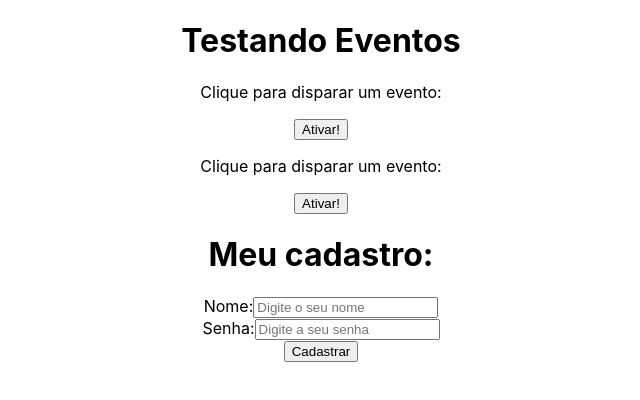
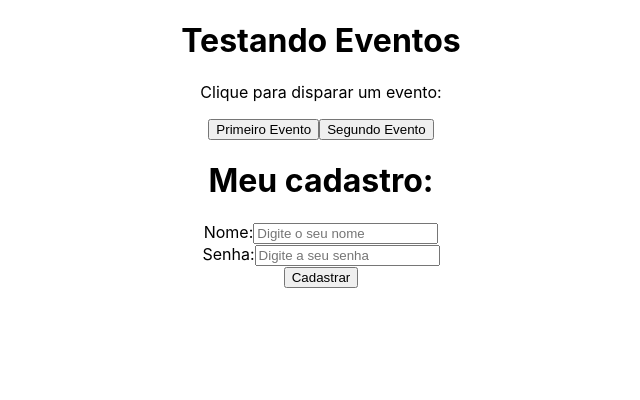
Before and after one commit to Gustavo121/Aula-de-React, a React (Create React App) app: page / in a window 1280 px wide. Shown: the top 400 px of the page, without its empty margins (319-959 px from the left). Built offline with nearby package versions, Linux system fonts and the light colour scheme.

Commit message:
utilizandoeventos por props

```diff
--- a/src/App.js
+++ b/src/App.js
@@ -8,7 +8,6 @@
     <div className="App">
       <h1>Testando Eventos</h1>
       <Evento numero="1" />
-      <Evento numero="2" />
       <Form />
     </div>
   );
--- a/src/components/Evento.js
+++ b/src/components/Evento.js
@@ -1,12 +1,19 @@
-function Evento({ numero }) {
+import Button from "./evento/Button"
+
+function Evento() {
   function meuEvento() {
-    console.log(`Opa, fui ativado! ${numero}`)
+    console.log(`Ativado primeiro evento!`)
+  }
+
+  function segundoEvento() {
+    console.log('Ativando o segundo evento!')
   }
 
   return (
     <div>
       <p>Clique para disparar um evento:</p>
-      <button onClick={meuEvento}>Ativar!</button>
+      <Button event={meuEvento} text="Primeiro Evento"/>
+      <Button event={segundoEvento} text="Segundo Evento"/>
     </div>
   )
 }
--- /dev/null
+++ b/src/components/evento/Button.js
@@ -0,0 +1,5 @@
+function Button(props) {
+    return <button onClick={props.event}>{props.text}</button>
+}
+
+export default Button
```
